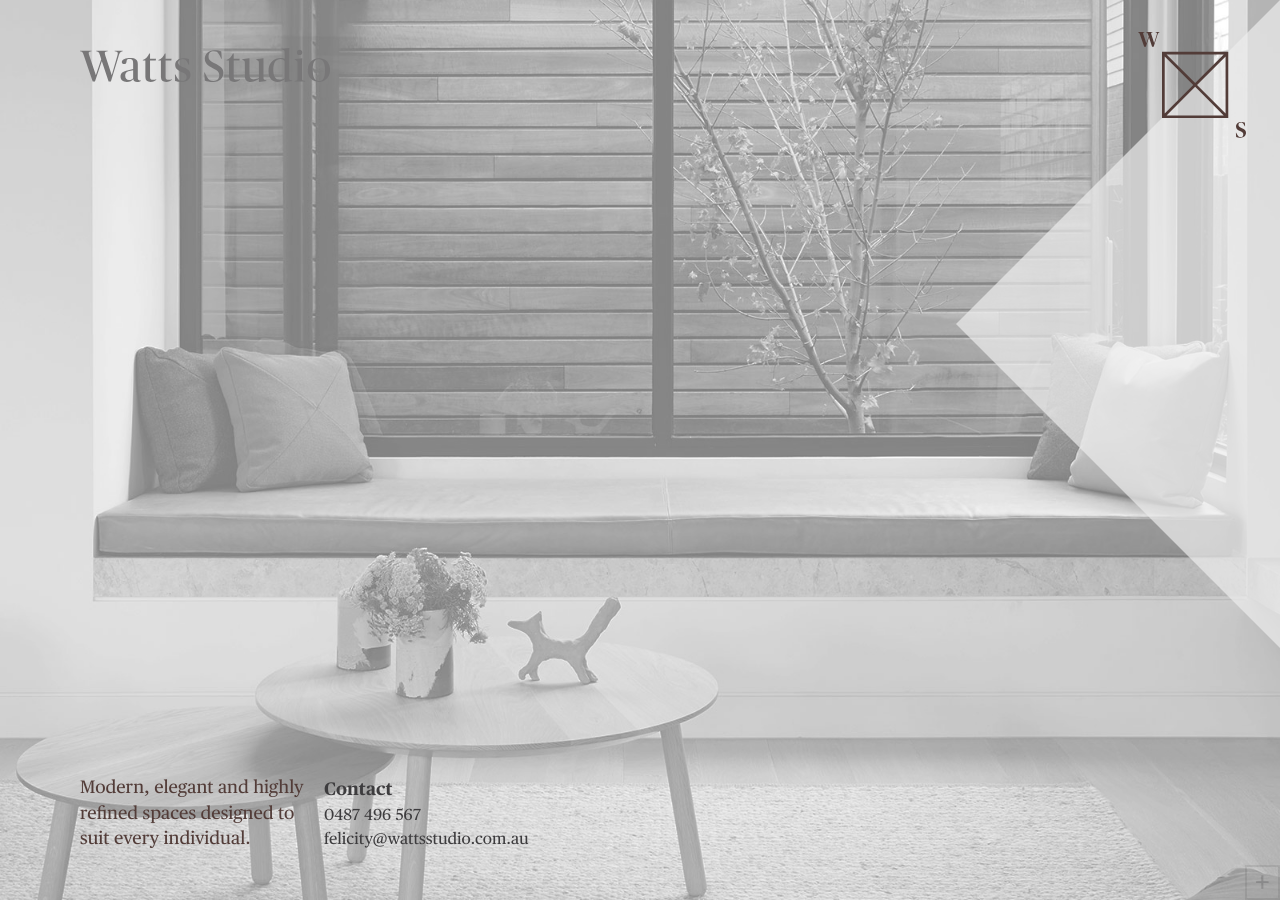
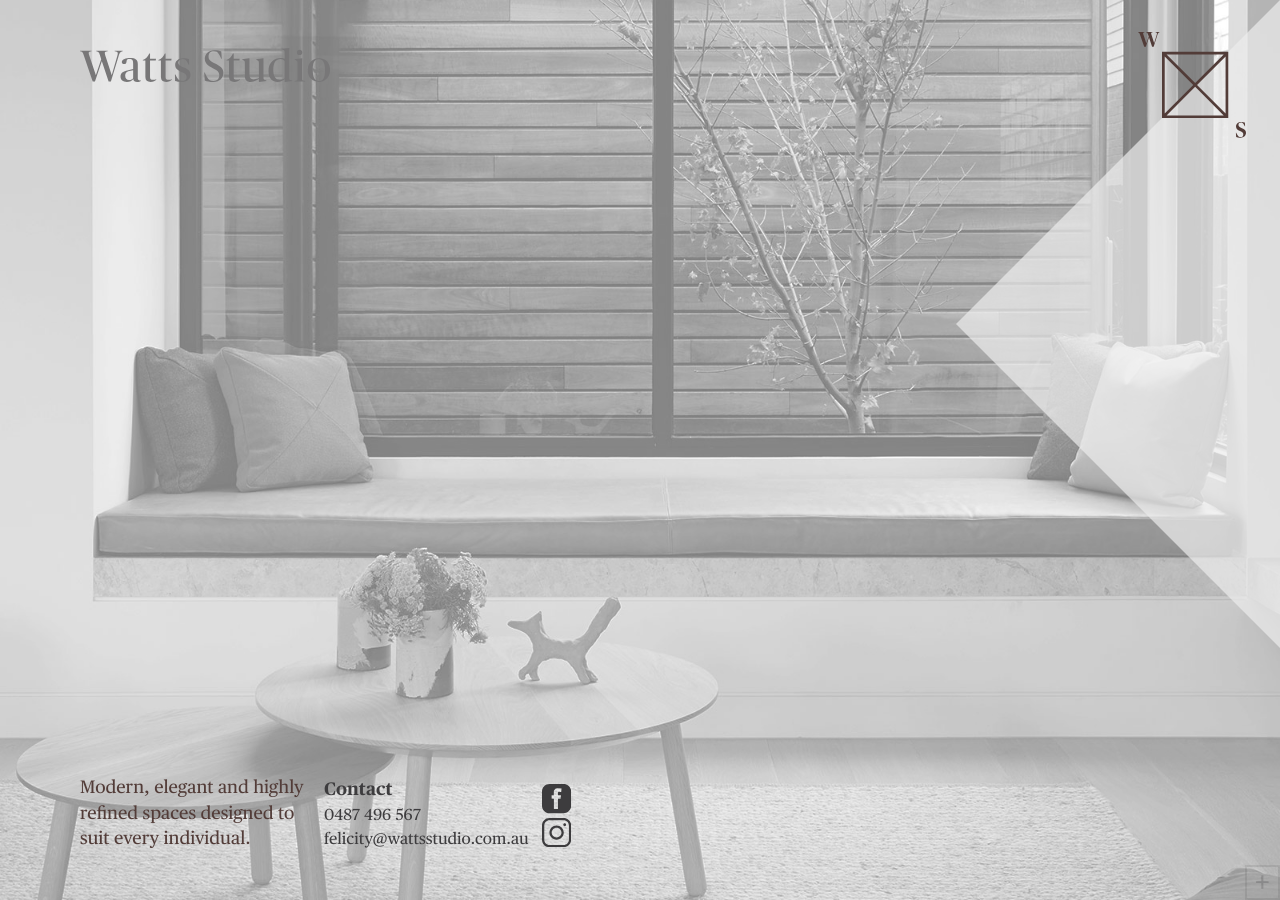
Before and after one commit to levidps/levidps.github.io, a Jekyll site: the page built from index.html, in a window 1280 px wide. Built offline with Jekyll 4.4.1, drawn with Linux system fonts in a browser that asks for light colours.

Commit message:
added social links to website

```diff
--- a/_config.yml
+++ b/_config.yml
@@ -10,6 +10,8 @@ description: >
 phone: "0487 496 567"
 baseurl: "" # the subpath of your site, e.g. /blog
 url: "http://wattsstudio.com" # the base hostname & protocol for your site
+facebook: "https://www.facebook.com/wattsstudiomelbourne/"
+instagram: "https://www.instagram.com/watts.studio/"
 
 # Site Credits
 credit_text: The View From Here
--- a/_includes/header.html
+++ b/_includes/header.html
@@ -7,6 +7,7 @@
       <h1 class="screen-reader">Watts Studio</h1>
     </div>
 
+
   </div>
 
 </header>
--- /dev/null
+++ b/_includes/social-links.html
@@ -0,0 +1,26 @@
+<span class="social-links">
+  <ul>
+    <li>
+      <a href="{{ site.facebook }}" target="_blank">
+      <svg x="0px" y="0px" width="47.6px" height="47.6px" viewBox="0 0 47.6 47.6">
+      <path fill="currentColor" d="M35.3,47.6h-23C5.5,47.6,0,42.1,0,35.3v-23C0,5.5,5.5,0,12.3,0h23c6.8,0,12.3,5.5,12.3,12.3v23
+        C47.6,42.1,42.1,47.6,35.3,47.6z M24.9,6.8l-0.6,0.1c-0.7,0.1-1.4,0.3-1.9,0.6l-1.2,0.9h0c-0.7,0.6-1.3,1.4-1.6,2.3
+        c-0.1,0.2-0.2,0.4-0.2,0.7c0,0.2,0,0.4-0.1,0.7c0,0.2,0,0.5,0,0.7l0,0c0,0.2,0,0.4,0,0.6c0,3.3-0.1,4.9-0.1,4.9h-3.5V24v0h3.7v16.8
+        H26V24.2l4.3-0.1l0.7-5.7l-5,0c0,0-0.1-1.2-0.1-3.6c0-0.5,0.1-1,0.4-1.4c0.1-0.1,0.3-0.3,0.5-0.4l0.4-0.2c0.1,0,0.3-0.1,0.5-0.1h0.1
+        l1.9,0.2l0.8,0.1l0.8,0l0.6-5.7l-6.2-0.5C25.6,6.8,25.3,6.8,24.9,6.8z"/>
+      </svg>
+      </a>
+    </li>
+    <li>
+      <a href="{{ site.instagram }}" target="_blank">
+      <svg x="0px" y="0px" width="47.6px" height="47.6px" viewBox="0 0 47.6 47.6" >
+      <path fill="currentColor" d="M35.3,47.6h-23C5.5,47.6,0,42.1,0,35.3v-23C0,5.5,5.5,0,12.3,0h23c6.8,0,12.3,5.5,12.3,12.3v23
+        C47.6,42.1,42.1,47.6,35.3,47.6z M12.3,3.7c-4.7,0-8.6,3.8-8.6,8.6v23c0,4.7,3.8,8.6,8.6,8.6h23c4.7,0,8.6-3.8,8.6-8.6v-23
+        c0-4.7-3.8-8.6-8.6-8.6H12.3z M23.8,35.5c-6.4,0-11.7-5.2-11.7-11.7c0-6.4,5.2-11.7,11.7-11.7s11.7,5.2,11.7,11.7
+        C35.5,30.2,30.2,35.5,23.8,35.5z M23.8,15.8c-4.4,0-8,3.6-8,8c0,4.4,3.6,8,8,8s8-3.6,8-8C31.7,19.4,28.2,15.8,23.8,15.8z M37,8.7
+        c-1.2,0-2.3,1-2.3,2.3s1,2.3,2.3,2.3s2.3-1,2.3-2.3S38.2,8.7,37,8.7z"/>
+      </svg>
+      </a>
+    </li>
+  </ul>
+</span>
--- a/_sass/_layout.scss
+++ b/_sass/_layout.scss
@@ -25,7 +25,8 @@ body {
 }
 
 h1 {
-    display: none;
+    height: 0;
+    text-indent: -1000px;
 }
 
 h2 {
@@ -129,7 +130,6 @@ ul {
     }
 }
 
-
 .logo {
     max-width: 250px;
     display: block;
@@ -177,6 +177,32 @@ ul {
     }
 }
 
+.social-links {
+    position: relative;
+    z-index: 50;
+    bottom: -3px;
+    left: 2%;
+
+    svg {
+        width: 1.825em;
+        height: 1.825em;
+        color: $text-color;
+        opacity: 1;
+        transition: all .3s ease;
+        -webkit-transition: all .3s ease;
+
+        &:hover {
+            opacity: .6;
+        }
+
+    }
+
+    li {
+        line-height: 1em;
+    }
+
+}
+
 .watts-graphic {
     position: absolute;
     right: 0;
--- a/index.html
+++ b/index.html
@@ -15,4 +15,7 @@ layout: default
       <li>{{ site.email }}</li>
       <!-- <li><a href="/assets/Watts-Portfolio.pdf" target="_blank">Download Portfolio</a></li> -->
     </ul>
+
+      {% include social-links.html %}
+
 </div>
```
